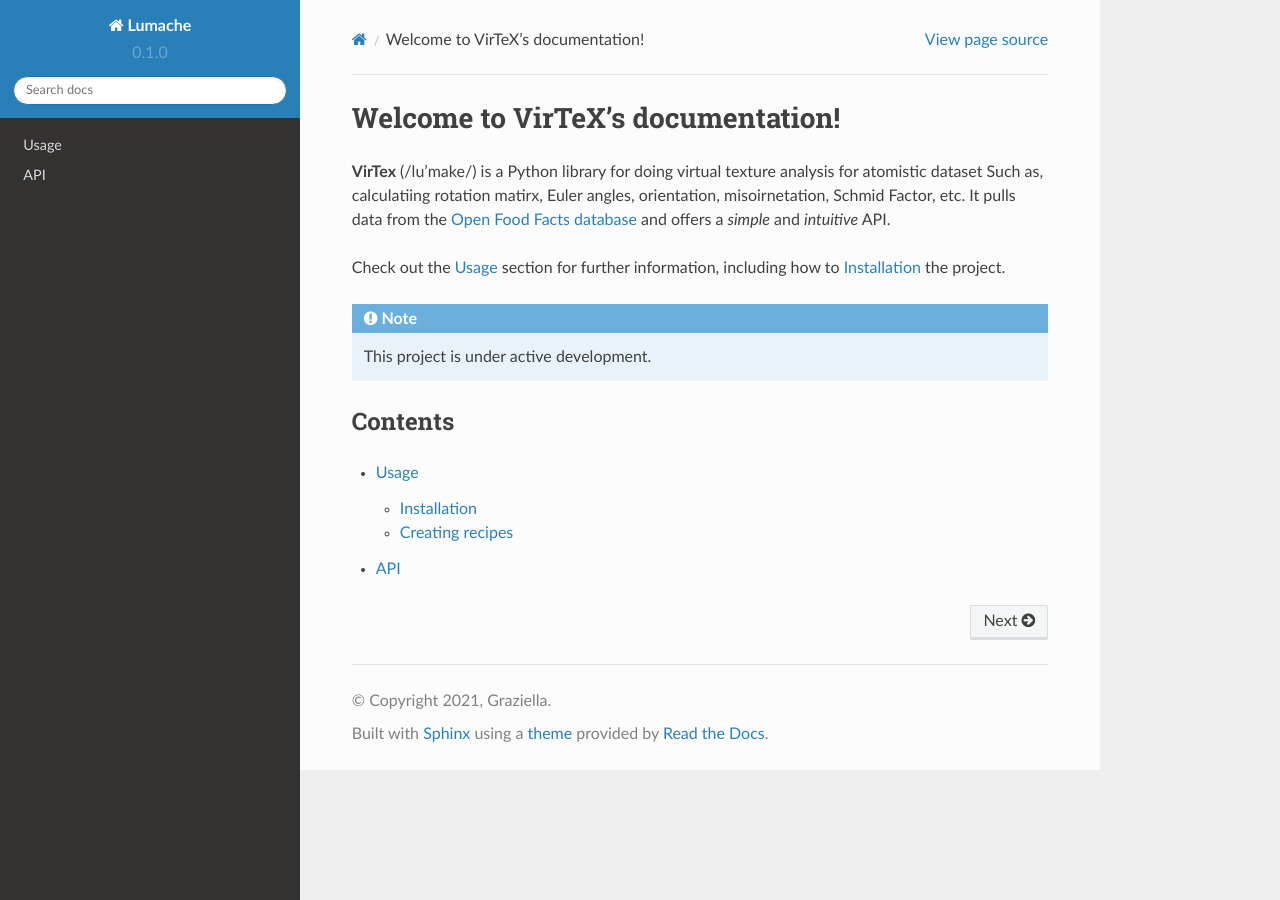
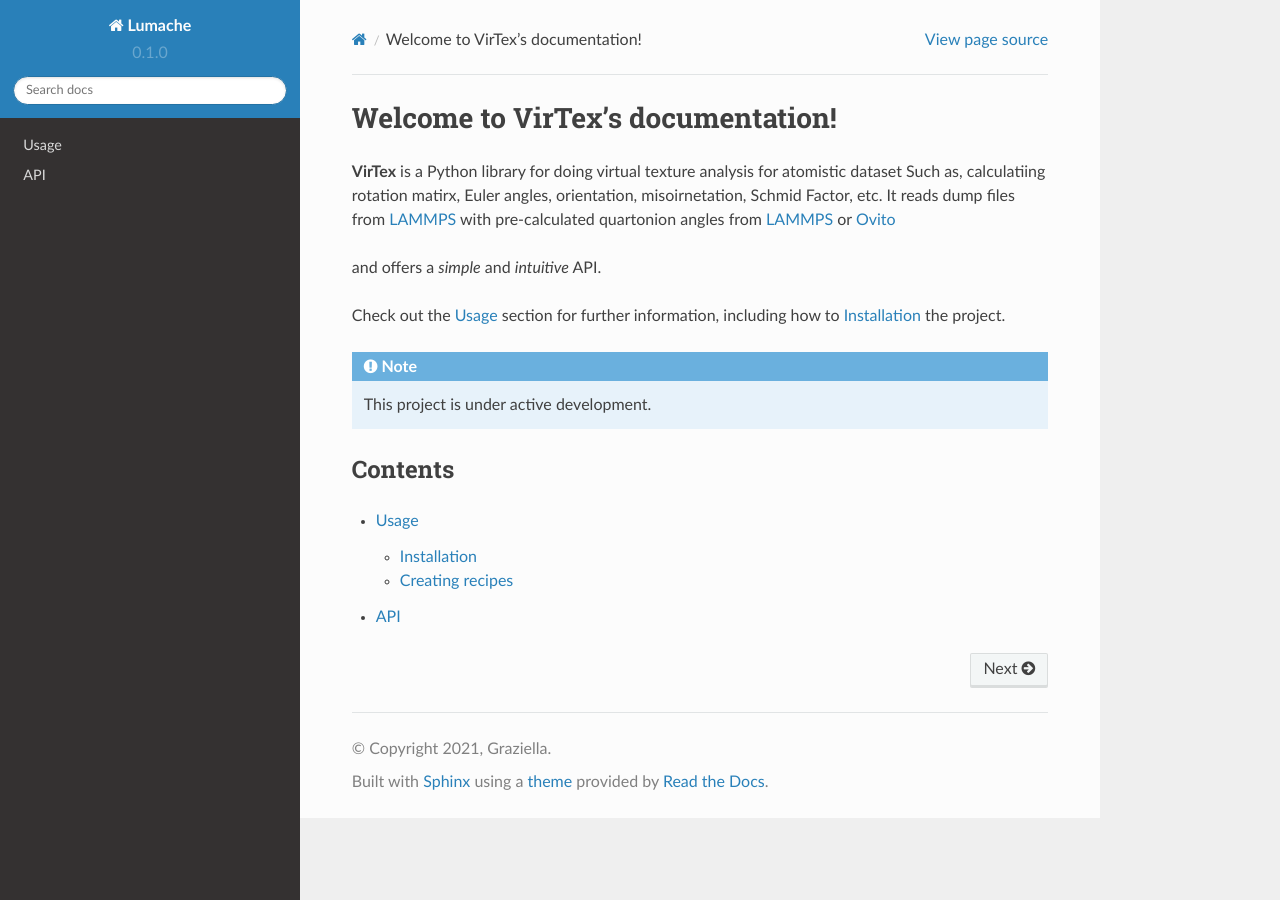
Before and after one commit to mavanish/VirTex, a Sphinx documentation site: the page built from docs/source/index.rst, in a window 1280 px wide. Built offline with Sphinx 7.4.7 and the Read the Docs theme 2.0.0, drawn with Linux system fonts in a browser that asks for light colours.

Commit message:
Update index.rst

```diff
--- a/docs/source/index.rst
+++ b/docs/source/index.rst
@@ -1,9 +1,10 @@
-Welcome to VirTeX's documentation!
+Welcome to VirTex's documentation!
 ===================================
 
-**VirTex** (/lu'make/) is a Python library for doing virtual texture analysis for atomistic dataset
+**VirTex** is a Python library for doing virtual texture analysis for atomistic dataset
 Such as, calculatiing rotation matirx, Euler angles, orientation, misoirnetation, Schmid Factor, etc.
-It pulls data from the `Open Food Facts database <https://world.openfoodfacts.org/>`_
+It reads dump files from `LAMMPS <https://www.lammps.org/#gsc.tab=0>`_ with pre-calculated quartonion angles from `LAMMPS <https://www.lammps.org/#gsc.tab=0>`_ or `Ovito <https://www.ovito.org/>`_
+
 and offers a *simple* and *intuitive* API.
 
 Check out the :doc:`usage` section for further information, including
```
